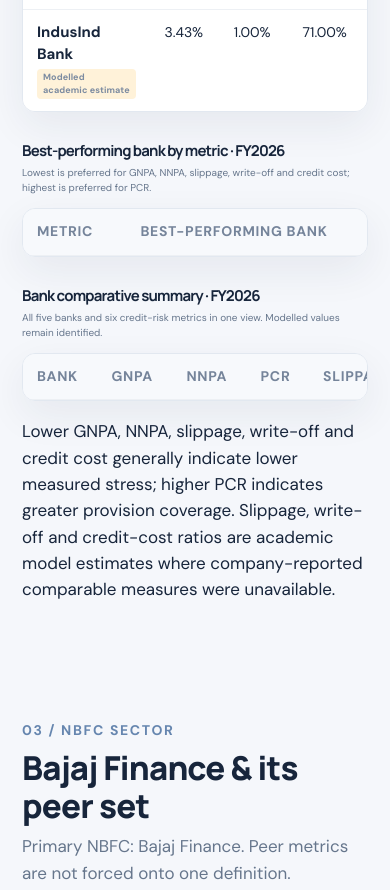
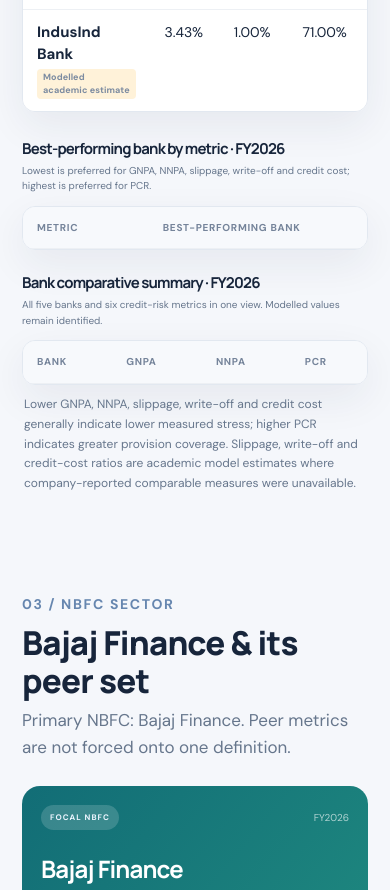
Before and after one commit to thepanchanandgupta/FRA-project-2, a plain HTML site: page index.html in a window 390 px wide. Shown: the part 3860-4750 px from the top of the page. Drawn offline with nearby package versions, Linux system fonts and the light colour scheme.

Commit message:
Style peer comparison tables and risk driver cards

```diff
--- a/css/style.css
+++ b/css/style.css
@@ -78,3 +78,6 @@ body{font-size:17px}.topbar nav a{font-size:16px}.eyebrow{font-size:14px}.hero-l
   #data-breaks .break-item b{font-size:14px!important}
   #data-breaks .break-item p{font-size:16px!important}
 }
+
+/* Peer comparison and risk-driver redesign */
+.peer-analytics{margin-top:26px}.peer-analytics .peer-heading{margin-top:22px}.peer-analytics table{min-width:760px}.peer-analytics th{font-size:11px;padding:13px 14px}.peer-analytics td{font-size:13px;padding:12px 14px}.peer-analytics tbody tr:nth-child(even) td{background:#fbfcfe}.peer-analytics .best-value{display:inline-block;background:#e5f4eb;color:#17683e;border-radius:6px;padding:4px 8px;font-weight:800}.peer-analytics .peer-table-note{font-size:12px;color:var(--muted);line-height:1.65;margin:10px 2px 0}.risk-driver-grid{display:grid;grid-template-columns:repeat(2,minmax(0,1fr));gap:16px;margin:24px 0}.risk-driver-card{background:#fff;border:1px solid var(--line);border-radius:16px;padding:22px 24px;box-shadow:var(--shadow)}.risk-kind{font-size:10px;font-weight:800;letter-spacing:1px;color:#5278a8}.risk-driver-card h3{font-size:20px;line-height:1.3;margin:10px 0}.risk-driver-card p,.risk-driver-card li{font-size:14px;line-height:1.65;color:var(--muted)}.risk-driver-card ul{padding-left:20px;margin:12px 0}.risk-driver-card li{margin:7px 0}.risk-driver-card li b{color:var(--ink)}.risk-takeaway{border-top:1px solid var(--line);padding-top:12px;margin-top:14px!important;font-weight:600;color:var(--ink)!important}.risk-method-note{font-size:12px;line-height:1.6;color:var(--muted);margin:0 0 20px}@media(max-width:800px){.risk-driver-grid{grid-template-columns:1fr}.peer-analytics th{font-size:10px}.peer-analytics td{font-size:12px}}
```
